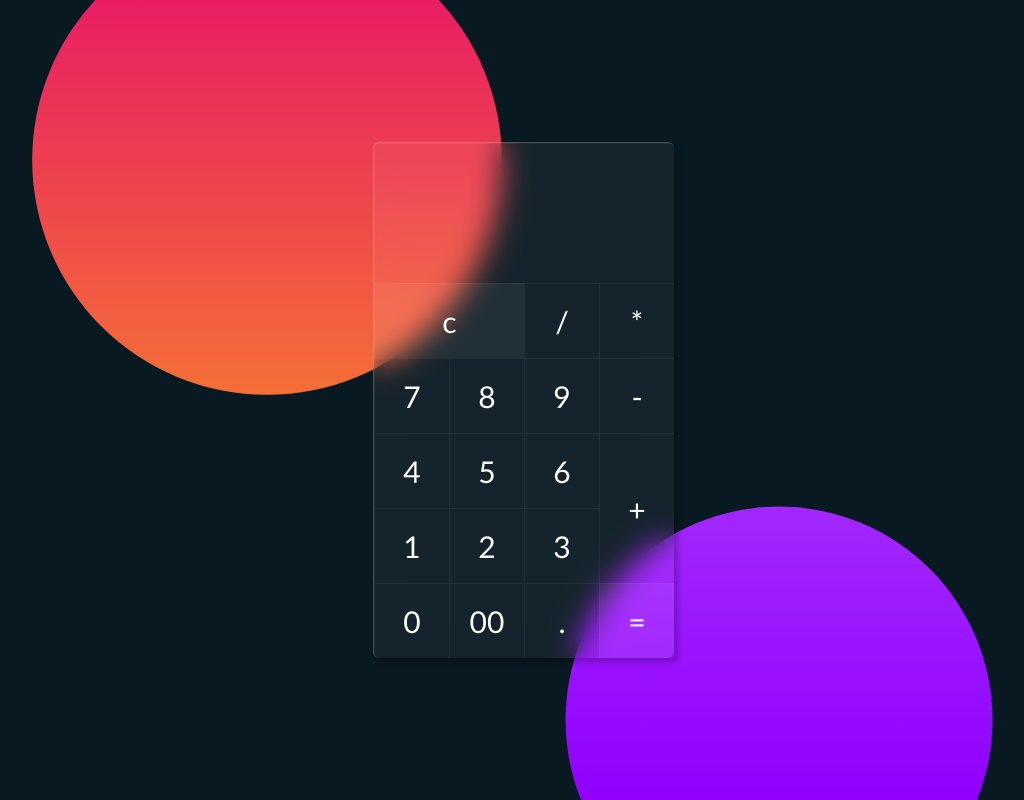
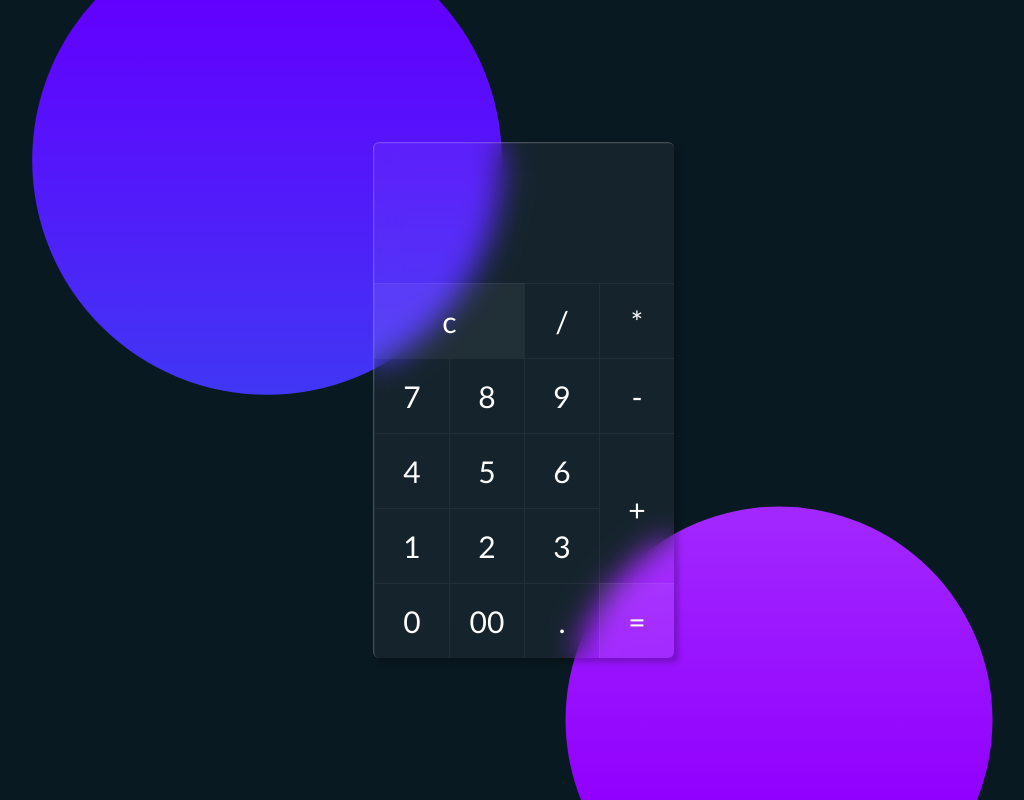
Before and after one commit to AliMalik9/Web-Projects, a plain HTML site: page Index.html in a window 1280 px wide. Shown: the whole page, without its empty margins (117-1141 px from the left). Drawn offline with Linux system fonts and the light colour scheme.

Commit message:
Again changing gardients

```diff
--- a/Index.html
+++ b/Index.html
@@ -31,7 +31,7 @@ body::before
     left: 0;
     width: 100%;
     height: 100%;
-    background: linear-gradient(#e91e63, #ffc107);
+    background: linear-gradient(#6200ff, #1e6fe9);
     clip-path: circle(22% at 30% 20%);
 }
 body::after
```
